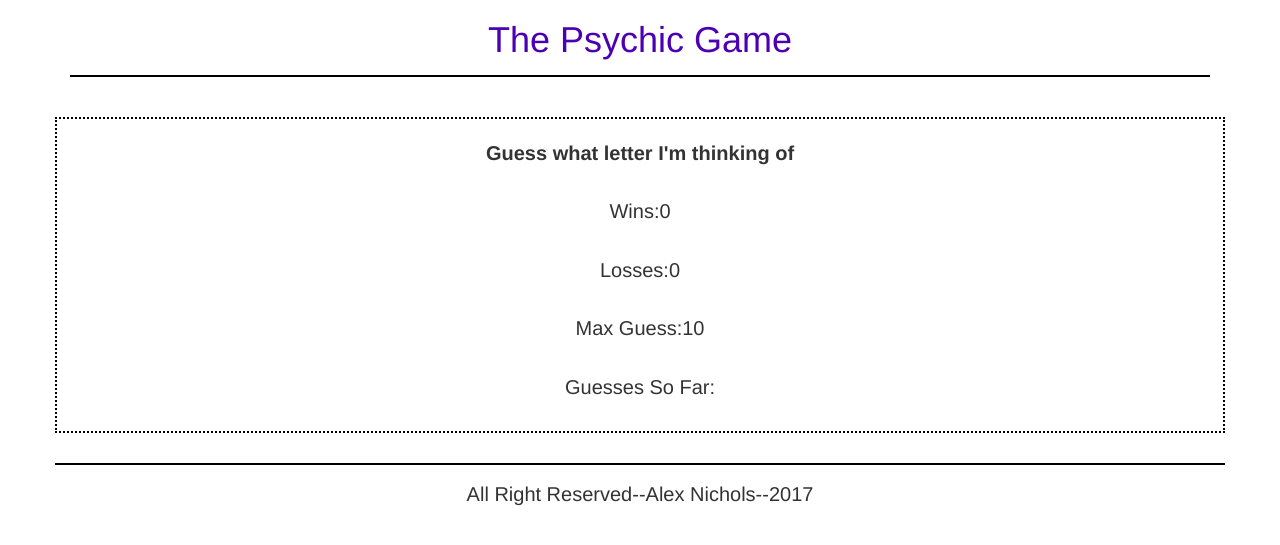
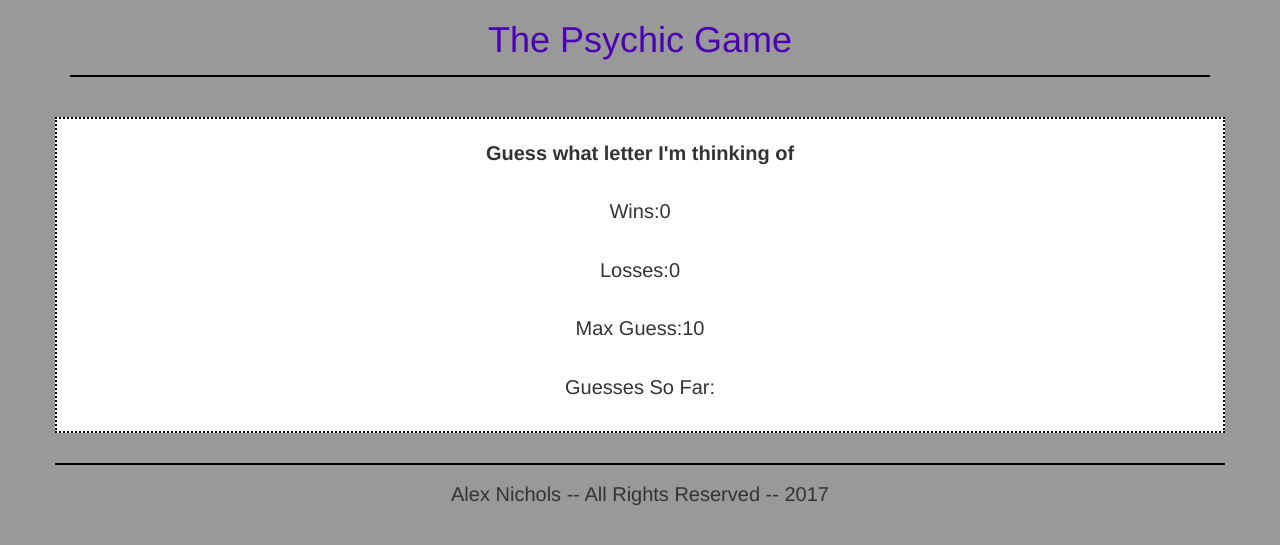
Before and after one commit to ajnichol/Psychic-Game, a PHP site: page / in a window 1280 px wide. Shown: the top 545 px of the page. Run offline with PHP 8.4, Linux system fonts and the light colour scheme.

Commit message:
final update

```diff
--- a/assets/css/style.css
+++ b/assets/css/style.css
@@ -1,3 +1,7 @@
+
+body{
+	background-color: #999999;
+}
 
 p {
 	text-align: center;
@@ -13,6 +17,7 @@ p {
 	border: 2px dotted black;
 	margin: 30px 0 30px 0;
 	padding-bottom: 20px;
+	background-color: #fff;
 }
 
 h1 {
--- a/index.html
+++ b/index.html
@@ -60,7 +60,7 @@
 
 				<div class="col-xs-12 col-sm-12 col-md-12" id="footer">
 
-					<p> All Right Reserved--Alex Nichols--2017</p>
+					<p> Alex Nichols -- All Rights Reserved -- 2017</p>
 
 				</div>
 
```
